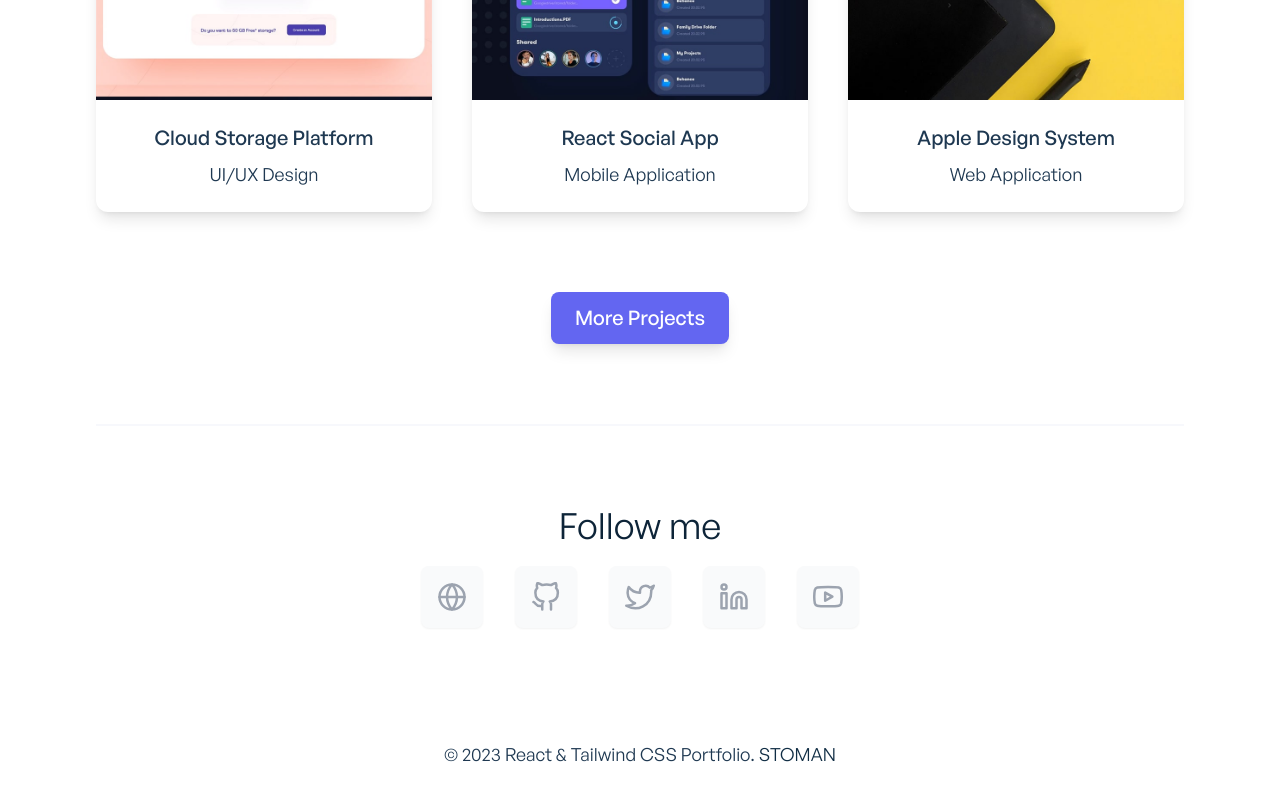
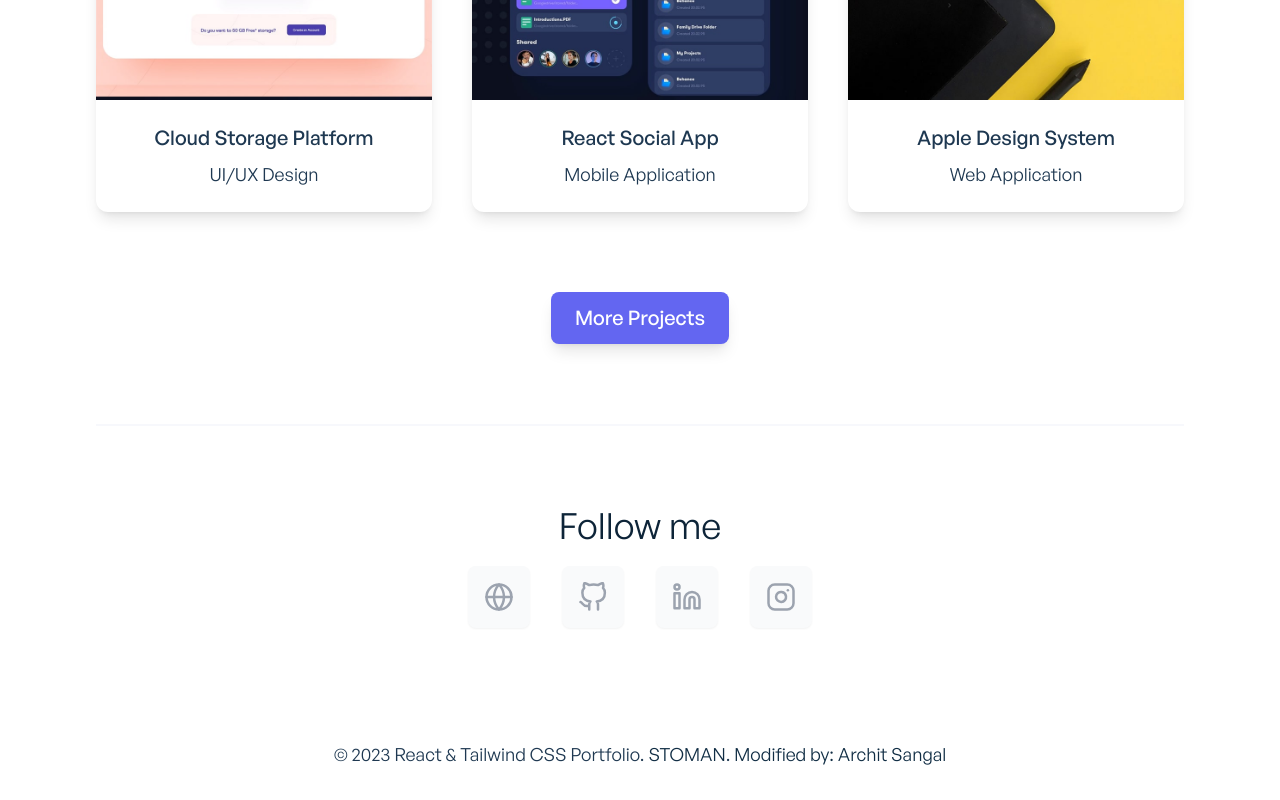
Before and after one commit to architsangal/architsangal-portfolio, a React (Create React App) app: page / in a window 1280 px wide. Shown: the part 1716-2516 px from the top of the page. Built offline with nearby package versions, Linux system fonts and the light colour scheme.

Commit message:
Made changes to various sections

```diff
--- a/src/components/about/AboutClients.jsx
+++ b/src/components/about/AboutClients.jsx
@@ -7,10 +7,10 @@ const AboutClients = () => {
 
 	return (
 		<div className="mt-10 sm:mt-20">
-			<p className="font-general-medium text-2xl sm:text-3xl  text-center text-primary-dark dark:text-primary-light">
+			{/* <p className="font-general-medium text-2xl sm:text-3xl  text-center text-primary-dark dark:text-primary-light">
 				{clientsHeading}
-			</p>
-			<div className="grid grid-cols-2 sm:grid-cols-4 mt-10 sm:mt-14 gap-2">
+			</p> */}
+			{/* <div className="grid grid-cols-2 sm:grid-cols-4 mt-10 sm:mt-14 gap-2">
 				{clientsData.map((client) => (
 					<AboutClientSingle
 						title={client.title}
@@ -18,7 +18,7 @@ const AboutClients = () => {
 						key={client.id}
 					/>
 				))}
-			</div>
+			</div> */}
 		</div>
 	);
 };
--- a/src/components/shared/AppBanner.jsx
+++ b/src/components/shared/AppBanner.jsx
@@ -49,9 +49,16 @@ const AppBanner = () => {
 					}}
 					className="flex justify-center sm:block"
 				>
+					{/* <a
+						href="https://stoman.me"
+						target="__blank"
+						className="text-secondary-dark dark:text-secondary-light font-medium uppercase hover:underline hover:text-indigo-600 dark:hover:text-indigo-300 ml-1 duration-500"
+					>
+						Stoman
+					</a> */}
 					<a
-						download="Archit_Sangal_Resume.pdf"
-						href="/#/files/Archit_Sangal_Resume.pdf"
+						// download="Archit_Sangal_Resume.pdf"
+						href="https://architsangal.github.io/Portfolio/#/"
 						className="font-general-medium flex justify-center items-center w-36 sm:w-48 mt-12 mb-6 sm:mb-0 text-lg border border-indigo-200 dark:border-ternary-dark py-2.5 sm:py-3 shadow-lg rounded-lg bg-indigo-50 focus:ring-1 focus:ring-indigo-900 hover:bg-indigo-500 text-gray-500 hover:text-white duration-500"
 						aria-label="Download Resume"
 					>
--- a/src/components/shared/AppFooter.jsx
+++ b/src/components/shared/AppFooter.jsx
@@ -1,5 +1,6 @@
 import {
 	FiGithub,
+	FiInstagram,
 	FiTwitter,
 	FiLinkedin,
 	FiGlobe,
@@ -11,28 +12,28 @@ const socialLinks = [
 	{
 		id: 1,
 		icon: <FiGlobe />,
-		url: 'https://www.stoman.me/',
+		url: 'https://architsangal.github.io/architsangal-portfolio/',
 	},
 	{
 		id: 2,
 		icon: <FiGithub />,
-		url: 'https://github.com/realstoman',
+		url: 'https://github.com/architsangal',
 	},
 	{
 		id: 3,
-		icon: <FiTwitter />,
-		url: 'https://twitter.com/realstoman',
+		icon: <FiLinkedin />,
+		url: 'https://www.linkedin.com/in/architsangal/',
 	},
 	{
 		id: 4,
-		icon: <FiLinkedin />,
-		url: 'https://www.linkedin.com/in/realstoman',
+		icon: <FiInstagram />,
+		url: 'https://www.instagram.com/architsangal2000/',
 	},
-	{
-		id: 5,
-		icon: <FiYoutube />,
-		url: 'https://www.youtube.com/c/realstoman',
-	},
+	// {
+	// 	id: 5,
+	// 	icon: <FiTwitter />,
+	// 	url: 'https://twitter.com/realstoman',
+	// },
 ];
 
 const AppFooter = () => {
--- a/src/components/shared/AppFooterCopyright.jsx
+++ b/src/components/shared/AppFooterCopyright.jsx
@@ -18,6 +18,14 @@ function AppFooterCopyright() {
 				>
 					Stoman
 				</a>
+				.
+				<a
+					href="https://github.com/architsangal"
+					target="__blank"
+					className="text-secondary-dark dark:text-secondary-light font-medium hover:underline hover:text-indigo-600 dark:hover:text-indigo-300 ml-1 duration-500"
+				>
+					Modified by: Archit Sangal
+				</a>
 			</div>
 		</div>
 	);
--- a/src/data/aboutMeData.js
+++ b/src/data/aboutMeData.js
@@ -1,10 +1,18 @@
 export const aboutMeData = [
 	{
 		id: 1,
-		bio: 'Lorem ipsum dolor, sit amet consectetur adipisicing elit. Nihil vel illum asperiores dignissimos cumque quibusdam et fugiat voluptatem nobis suscipit explicabo, eaque consequatur nesciunt, fugit eligendi corporis laudantium adipisci soluta? Lorem ipsum, dolor sit amet consectetur adipisicing elit. Incidunt totam dolorum, ducimus obcaecati, voluptas facilis molestias nobis ut quam natus similique inventore excepturi optio ipsa deleniti fugit illo. Unde, amet! Lorem ipsum dolor sit amet, consectetur adipisicing elit. Ipsum illo necessitatibus perspiciatis! Aperiam perferendis labore temporibus, eos culpa corporis recusandae quas, fuga voluptatibus nesciunt odit libero tenetur neque consequatur ea.',
+		bio: 'Hello, I am an undergraduate student at IIIT Bangalore pursuing an Integrated M.Tech (B.Tech + M.Tech) in Computer Science. I made it to the Dean\'s merit list for academic excellence, which has inspired me to strive for excellence in all aspects of my life. ',
 	},
 	{
 		id: 2,
-		bio: 'Lorem ipsum dolor, sit amet consectetur adipisicing elit. Nihil vel illum asperiores dignissimos cumque quibusdam et fugiat voluptatem nobis suscipit explicabo, eaque consequatur nesciunt, fugit eligendi corporis laudantium adipisci soluta?',
+		bio: 'As a DevOps enthusiast and full-stack developer, I am enthusiastic about using technology to create innovative solutions to real-world problems. I enjoy learning new technologies and frameworks and putting them to use in order to create efficient and effective solutions. I believe that technology has the potential to transform and improve our lives, and I am thrilled to be a part of such a dynamic and ever-changing field.',
+	},
+	{
+		id: 3,
+		bio: 'I am proud to be a part of a vibrant and diverse community of developers and technologists. I am constantly inspired by my peers\' creativity and ingenuity, and I am motivated to work with like-minded individuals to create impactful and meaningful solutions. I believe that technology has the potential to be a powerful tool for social good, and I am committed to utilising my skills to make a positive difference in the world.',
+	},
+	{
+		id: 4,
+		bio: 'In my spare time, I enjoy experimenting with new software and technologies, participating in hackathons, and working on open-source projects with like-minded individuals. I\'m always looking for opportunities to grow and develop as a technologist, whether I\'m coding, experimenting with new tools, or brainstorming new ideas.',
 	},
 ];
--- a/src/pages/AboutMe.jsx
+++ b/src/pages/AboutMe.jsx
@@ -22,7 +22,7 @@ const About = () => {
 				animate={{ opacity: 1, delay: 1 }}
 				exit={{ opacity: 0 }}
 			>
-				<AboutCounter />
+				{/* <AboutCounter /> */}
 			</motion.div>
 
 			<motion.div
```
Also changed, not shown: src/images/profile.jpeg.
